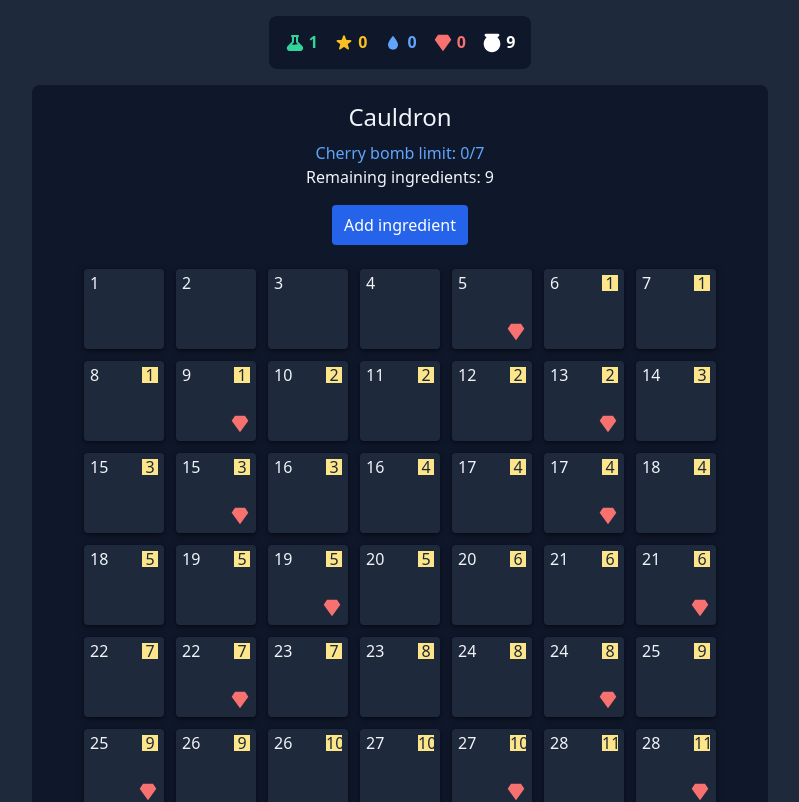
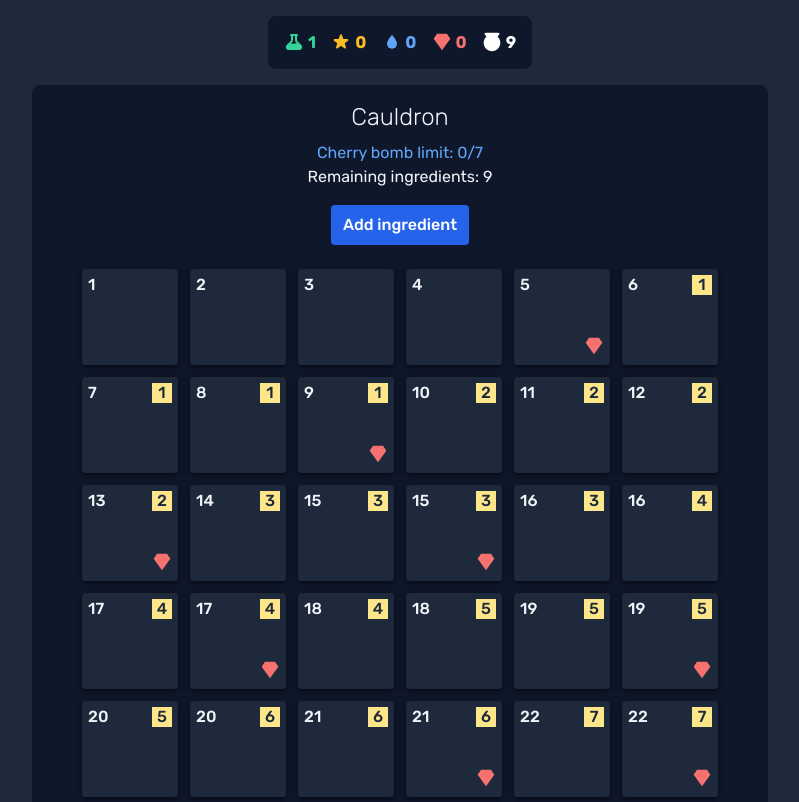
Before and after one commit to itsMapleLeaf/potion-brewing-deck-builder, a React (Vite) app: page / in a window 1280 px wide. Shown: the top 802 px of the page, without its empty margins (240-1039 px from the left). Built offline with nearby package versions, Linux system fonts and the light colour scheme.

Commit message:
new font + design tweaks

```diff
--- a/index.html
+++ b/index.html
@@ -3,6 +3,14 @@
   <head>
     <meta charset="UTF-8" />
     <link rel="icon" type="image/svg+xml" href="/assets/locoweed.png" />
+
+    <link rel="preconnect" href="https://fonts.googleapis.com" />
+    <link rel="preconnect" href="https://fonts.gstatic.com" crossorigin />
+    <link
+      href="https://fonts.googleapis.com/css2?family=Rubik:wght@300;400;500&display=swap"
+      rel="stylesheet"
+    />
+
     <meta name="viewport" content="width=device-width, initial-scale=1.0" />
     <title>Potion Brewing Deck Builder</title>
   </head>
--- a/src/cauldron/CauldronSpaceTile.tsx
+++ b/src/cauldron/CauldronSpaceTile.tsx
@@ -9,16 +9,19 @@ export function CauldronSpaceTile({
   children: React.ReactNode
 }) {
   return (
-    <div className="relative flex flex-col w-20 h-20 bg-gray-800 rounded shadow bg-gray">
+    <div className="relative flex flex-col w-24 h-24 bg-gray-800 rounded shadow bg-gray">
       <p className="flex justify-between mx-1.5 mt-1.5 font-medium leading-none">
-        <span title={`Gives you ${space.shopPoints} point(s) for shopping`}>
+        <span
+          className="leading-5"
+          title={`Gives you ${space.shopPoints} point(s) for shopping`}
+        >
           {space.shopPoints}
         </span>
 
         {space.victoryPoints > 0 && (
           <span
             title={`Gives you ${space.victoryPoints} victory point(s)`}
-            className="inline-block w-4 h-4 text-gray-800 bg-yellow-200"
+            className="inline-block w-5 h-5 leading-5 text-gray-800 bg-yellow-200"
           >
             {space.victoryPoints}
           </span>
--- a/tailwind.config.js
+++ b/tailwind.config.js
@@ -10,6 +10,9 @@ module.exports = {
       DEFAULT: "0 2px 6px rgba(0, 0, 0, 0.5), 0 1px 2px rgba(0, 0, 0, 0.1)",
     },
     extend: {
+      fontFamily: {
+        sans: `"Rubik", sans-serif`,
+      },
       colors: {
         gray: colors.blueGray,
       },
```
